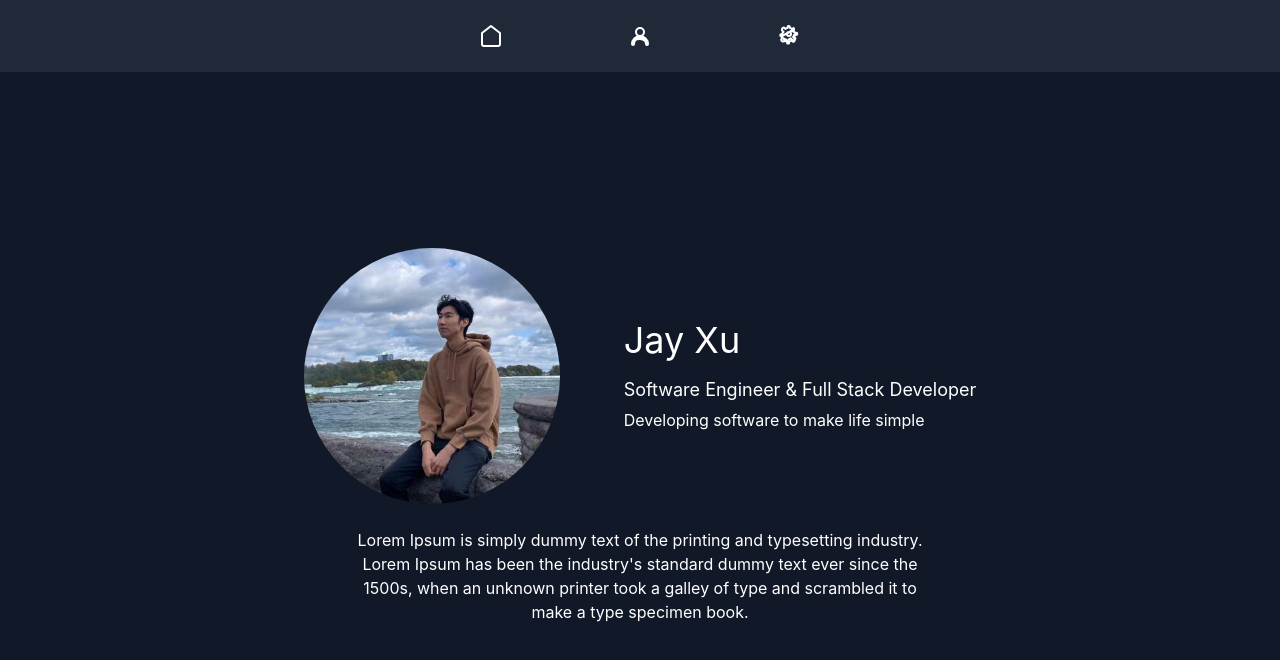
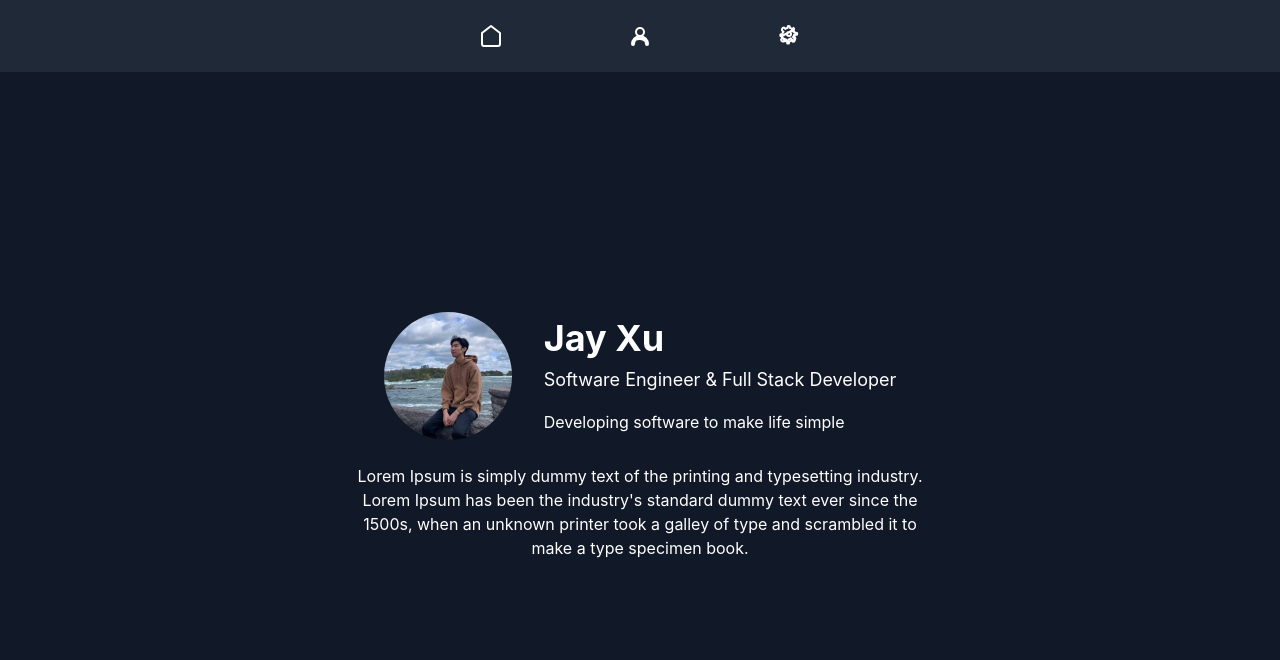
Before and after one commit to jayxu9000/portfolio, a Next.js app: page / in a window 1280 px wide. Shown: the top 660 px of the page. Built offline with nearby package versions, Linux system fonts and the light colour scheme.

Commit message:
Created homepage with navigation bar

```diff
--- a/src/app/page.tsx
+++ b/src/app/page.tsx
@@ -1,21 +1,25 @@
+import Image from 'next/image';
+
 const Home = () => {
   return (
-    <div className="flex flex-col items-center justify-center min-h-screen text-center">
-      <div className="flex items-center space-x-16">
-        <img
+    <div className="flex flex-col items-center justify-center h-full text-center p-6">
+      <div className="flex items-center space-x-8">
+        <Image
           src="/profile.jpg"
-          alt="profile picture"
-          className="h-64 w-64 rounded-full object-cover"
+          alt="Profile Picture"
+          width={128}
+          height={128}
+          className="rounded-full object-cover"
         />
         <div className="text-left">
-          <h1 className="text-4xl mb-4">Jay Xu</h1>
-          <h2 className="text-lg mb-1">Software Engineer & Full Stack Developer</h2>
+          <h1 className="text-4xl font-bold mb-2">Jay Xu</h1>
+          <h2 className="text-lg mb-4">Software Engineer & Full Stack Developer</h2>
           <p>Developing software to make life simple</p>
         </div>
       </div>
       <p className="max-w-xl mt-6">
         Lorem Ipsum is simply dummy text of the printing and typesetting industry.
-        Lorem Ipsum has been the industry's standard dummy text ever since the 1500s,
+        Lorem Ipsum has been the industry&apos;s standard dummy text ever since the 1500s,
         when an unknown printer took a galley of type and scrambled it to make a type specimen book.
       </p>
     </div>
```
